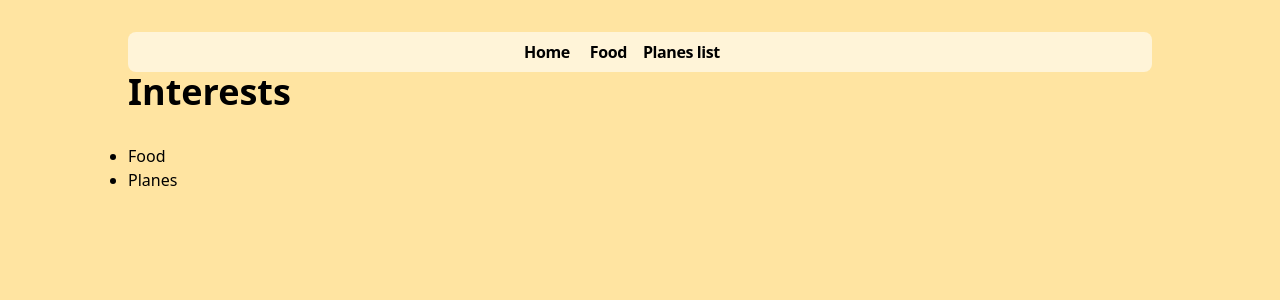
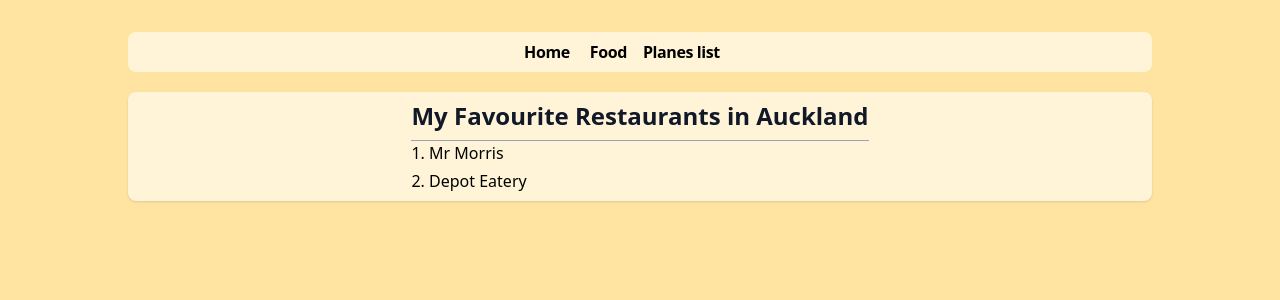
Before and after one commit to pietasty/Website, a Next.js app: page / in a window 1280 px wide. Shown: the top 300 px of the page. Built offline with nearby package versions, Linux system fonts and the light colour scheme.

Commit message:
home page to show my fav foods

```diff
--- a/app/page.tsx
+++ b/app/page.tsx
@@ -1,13 +1,9 @@
-export default function Page() {
+import { TopFoods } from "./components/topFoods"
+
+export default function HomePage() {
     return (
-        <section>
-            <h1 className="mb-8 text-4xl font-semibold">
-                Interests
-            </h1>
-            <ul className="list-disc">
-                <li>Food</li>
-                <li>Planes</li>
-            </ul>
+        <section className="mt-5 p-2 rounded-lg shadow bg-light-warm flex flex-col items-center">
+            <TopFoods />
         </section>
     )
 }
```
